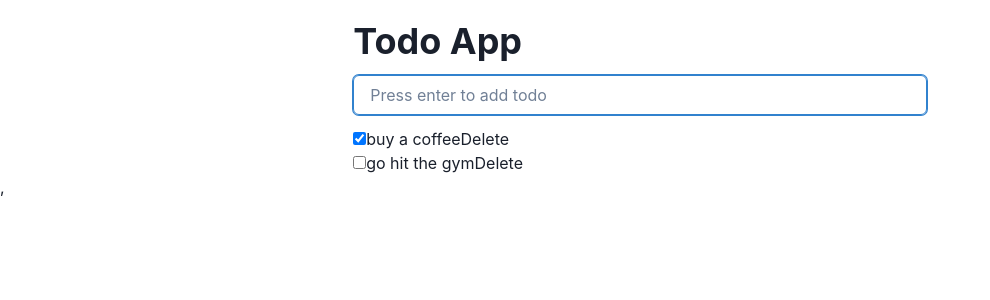
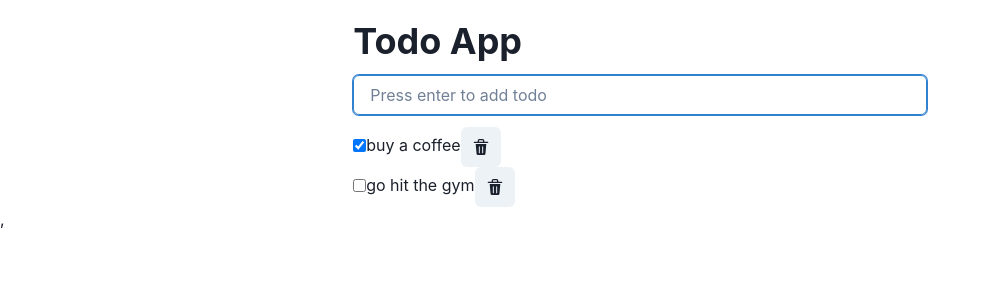
Before and after one commit to kotakanazawa/react-todo-app, a React (Vite) app: page / in a window 1280 px wide. Shown: the top 300 px of the page, without its empty margins (0-990 px from the left). Built offline with nearby package versions, Linux system fonts and the light colour scheme.

Commit message:
Add Icon

```diff
--- a/package.json
+++ b/package.json
@@ -10,6 +10,7 @@
     "preview": "vite preview"
   },
   "dependencies": {
+    "@chakra-ui/icons": "^2.0.19",
     "@chakra-ui/react": "^2.7.1",
     "@emotion/react": "^11.11.1",
     "@emotion/styled": "^11.11.0",
--- a/src/components/Todo.tsx
+++ b/src/components/Todo.tsx
@@ -1,6 +1,7 @@
 import { FC } from "react";
 import type { TodoType } from "../types/TodoType";
-import { ListItem } from "@chakra-ui/react"
+import { DeleteIcon } from '@chakra-ui/icons'
+import { ListItem, IconButton } from "@chakra-ui/react"
 
 type Props = TodoType & {
   handleDelete: (id: number) => void;
@@ -23,7 +24,12 @@ export const Todo: FC<Props> = ({
         onChange={(e) => handleIsDone(id, e.target.checked)}
       />
       {title}
-      <button onClick={() => handleDelete(id)}>Delete</button>
+      <IconButton
+        aria-label='Delete todo'
+        icon={<DeleteIcon />}
+        fontSize='md'
+        onClick={() => handleDelete(id)}
+      />
     </ListItem>
   );
 };
```
Also changed, not shown: 1 other file (tests, documents, lock files or other folders).
